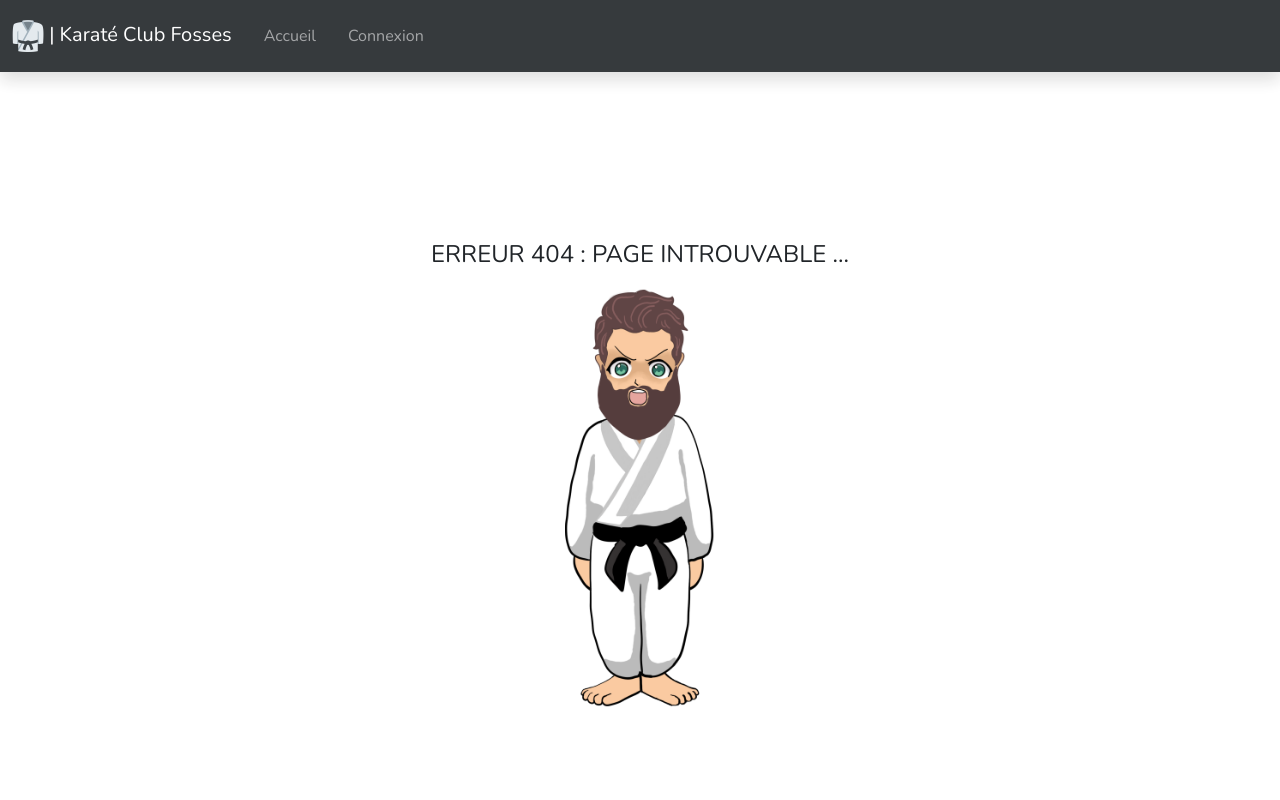
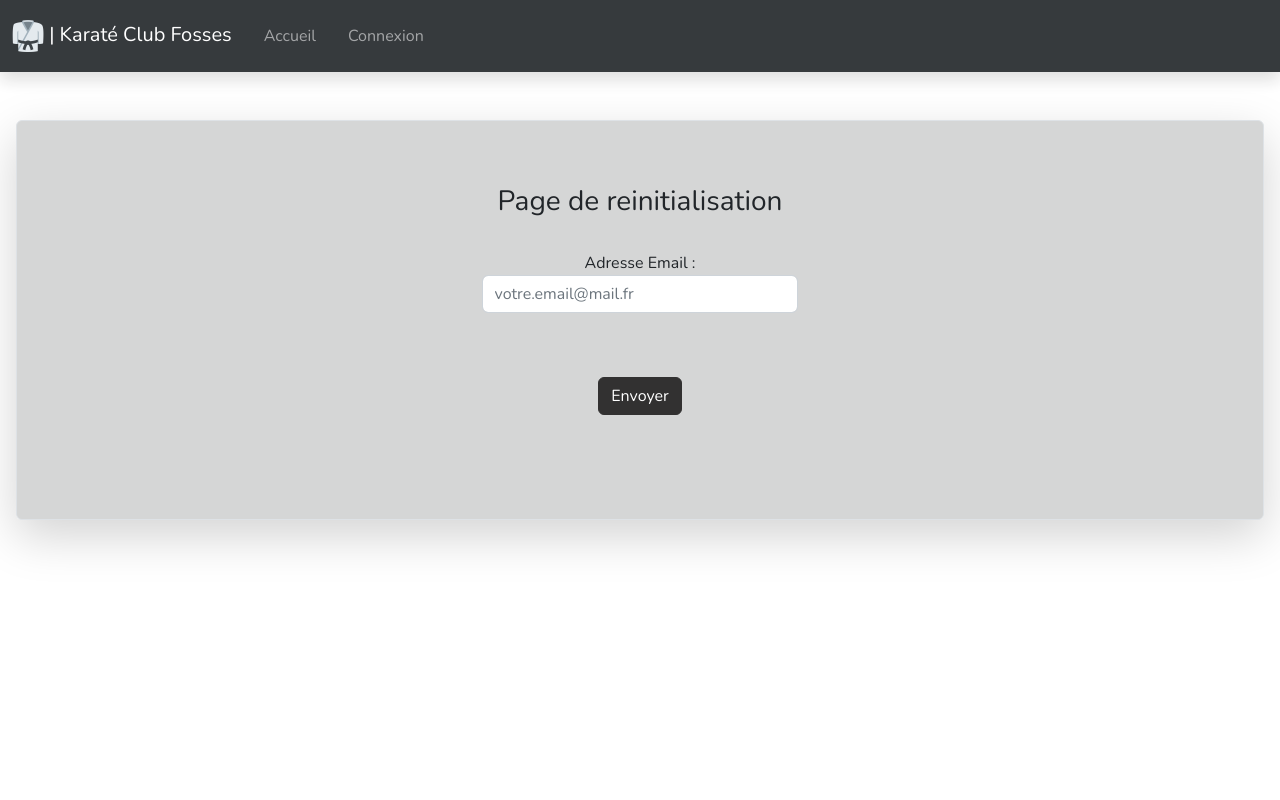
Before and after one commit to theocrsb/KCF_Front, a React (Create React App) app: page /reset in a window 1280 px wide. Before the commit this address had no page. Shown: the top 800 px of the page. Built offline with nearby package versions, Linux system fonts and the light colour scheme.

Commit message:
debut page reset

```diff
--- a/src/App.tsx
+++ b/src/App.tsx
@@ -26,6 +26,7 @@ import KaratekaAdmin from './pages/KaratekaAdmin';
 import CourAdmin from './pages/CourAdmin';
 import Contact from './pages/Contact';
 import Messages from './pages/Messages';
+import Reset from './pages/Reset';
 
 export interface PayloadToken {
   exp: number;
@@ -56,6 +57,7 @@ function App() {
               <Route path='/contact' element={<Contact />} />
               <Route path='/connect' element={<Connect />} />
               <Route path='/subscribe' element={<Subscribe />} />
+              <Route path='/reset' element={<Reset />} />
 
               {/* -protected route User */}
               <Route
--- a/src/pages/Connect.tsx
+++ b/src/pages/Connect.tsx
@@ -110,7 +110,18 @@ const Connect = () => {
           </button>
         </form>
       </div>
-      <div className='pt-0 text-center'>
+      <div
+        className='pt-0 text-center pb-4'
+        style={{ color: 'black', fontSize: '1.1rem' }}
+      >
+        <NavLink to='/reset' className='nav-link'>
+          Mot de passe oublié
+        </NavLink>
+      </div>
+      <div
+        className='pt-0 text-center'
+        style={{ color: 'black', fontSize: '1.5rem' }}
+      >
         <NavLink to='/subscribe' className='nav-link'>
           Pas de compte ?
         </NavLink>
--- /dev/null
+++ b/src/pages/Reset.tsx
@@ -0,0 +1,67 @@
+import React, { FormEvent, useContext, useRef } from 'react';
+import { instanceAxios } from '../axios/instance-axios';
+import { ToastContext } from '../context/toast-context';
+
+const Reset = () => {
+  // Lien avec le toast context
+  const { onToastChange, messageToast, colorToast } = useContext(ToastContext);
+  //
+  const emailElement = useRef<HTMLInputElement>(null);
+
+  const handleSubmit = (e: FormEvent) => {
+    e.preventDefault();
+    console.log(emailElement.current?.value);
+
+    // Requete pour se connecter
+    instanceAxios
+      .post('users/reset/password', {
+        email: emailElement.current?.value,
+      })
+      .then((response) => {
+        console.log(response);
+        onToastChange(true);
+        messageToast('Email envoyé ! Veuillez verifier votre boite mail.');
+        colorToast('success');
+      })
+      .catch((error) => {
+        onToastChange(true);
+        messageToast(`Erreur lors de l'envoie d'email`);
+        colorToast('danger');
+      });
+  };
+  return (
+    <div style={{ minHeight: '100vh' }}>
+      {' '}
+      <div
+        className='d-flex flex-wrap justify-content-around m-3 border rounded shadow-lg p-3 mb-5 bgCard pt-5 mt-5'
+        style={{ backgroundColor: '#585B5E40', minHeight: '50vh' }}
+      >
+        <form className='text-center' onSubmit={handleSubmit}>
+          <h3 className='p-3 font-weight-bold'>Page de reinitialisation</h3>
+          <div className='form-group mb-3 mt-3'>
+            <label htmlFor='exampleInputEmail1'>Adresse Email :</label>
+            <input
+              type='email'
+              className='form-control'
+              id='exampleInputEmail1'
+              aria-describedby='emailHelp'
+              placeholder='votre.email@mail.fr'
+              ref={emailElement}
+              required
+            />
+          </div>
+
+          <button
+            type='submit'
+            className='btn btn-primary btnDirection mt-5'
+            // onClick={handleSubmit}
+          >
+            Envoyer
+          </button>
+        </form>
+      </div>
+    </div>
+  );
+};
+
+export default Reset;
--- a/src/pages/SuperAdmin.tsx
+++ b/src/pages/SuperAdmin.tsx
@@ -45,6 +45,7 @@ const SuperAdmin = () => {
   const [isOpen, setIsOpen] = useState<boolean>(false);
   //
   const [oneRole, setOneRole] = useState<string>('');
+  const [allRole, setAllRole] = useState<Role[]>([]);
   const [oneMember, setOneMember] = useState<string>('');
 
   const confirm = (e: React.MouseEvent<HTMLButtonElement>) => {
@@ -91,6 +92,23 @@ const SuperAdmin = () => {
         setIsLoading(false);
         // console.log(error);
       });
+
+    // get roles
+    instanceAxios
+      .get<Role[]>('/roles/', {
+        headers: {
+          Authorization: `Bearer ${localStorage.getItem('accessToken')}`,
+        },
+      })
+      .then((response) => {
+        console.log(response, 'response');
+        setAllRole(response.data);
+        setIsLoading(false);
+      })
+      .catch((error) => {
+        console.log(error);
+        setIsLoading(false);
+      });
   };
 
   const hideModalUpdate = () => {
@@ -99,17 +117,19 @@ const SuperAdmin = () => {
   let valueId: string;
   let valueMember: boolean;
   // console.log(newString, 'newDateString');
+  console.log(allRole, 'allrole');
   const handleUpdate = (e: React.MouseEvent<HTMLFormElement>) => {
     console.log(e.currentTarget.value);
     e.preventDefault();
+    console.log(allRole, 'allrole');
     if (oneRole === 'user') {
-      valueId = 'd7c21c44-d565-46d8-a75c-b198a66bfe40';
+      valueId = allRole[0].id;
     }
     if (oneRole === 'admin') {
-      valueId = '391cd106-4915-484a-bfb1-d9093cd6ef44';
+      valueId = allRole[1].id;
     }
     if (oneRole === 'superadmin') {
-      valueId = 'cb738998-7196-4ff2-b659-bc01e9ef4737';
+      valueId = allRole[2].id;
     }
 
     if (oneMember === 'oui') {
@@ -122,7 +142,7 @@ const SuperAdmin = () => {
       .patch(
         `/users/${id}/admin`,
         {
-          role: { roleId: valueId },
+          role: { id: valueId },
           member: valueMember,
         },
         {
```
